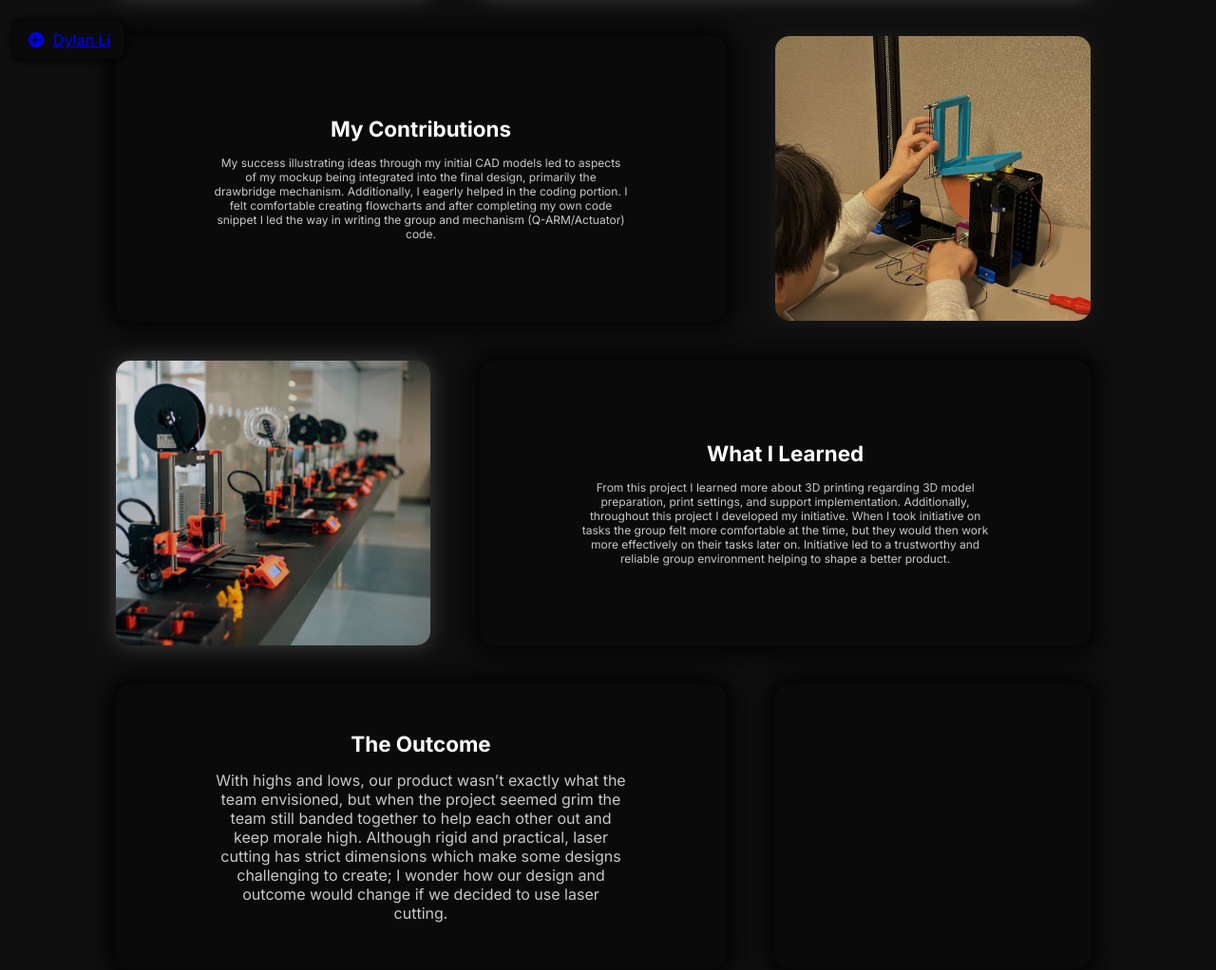
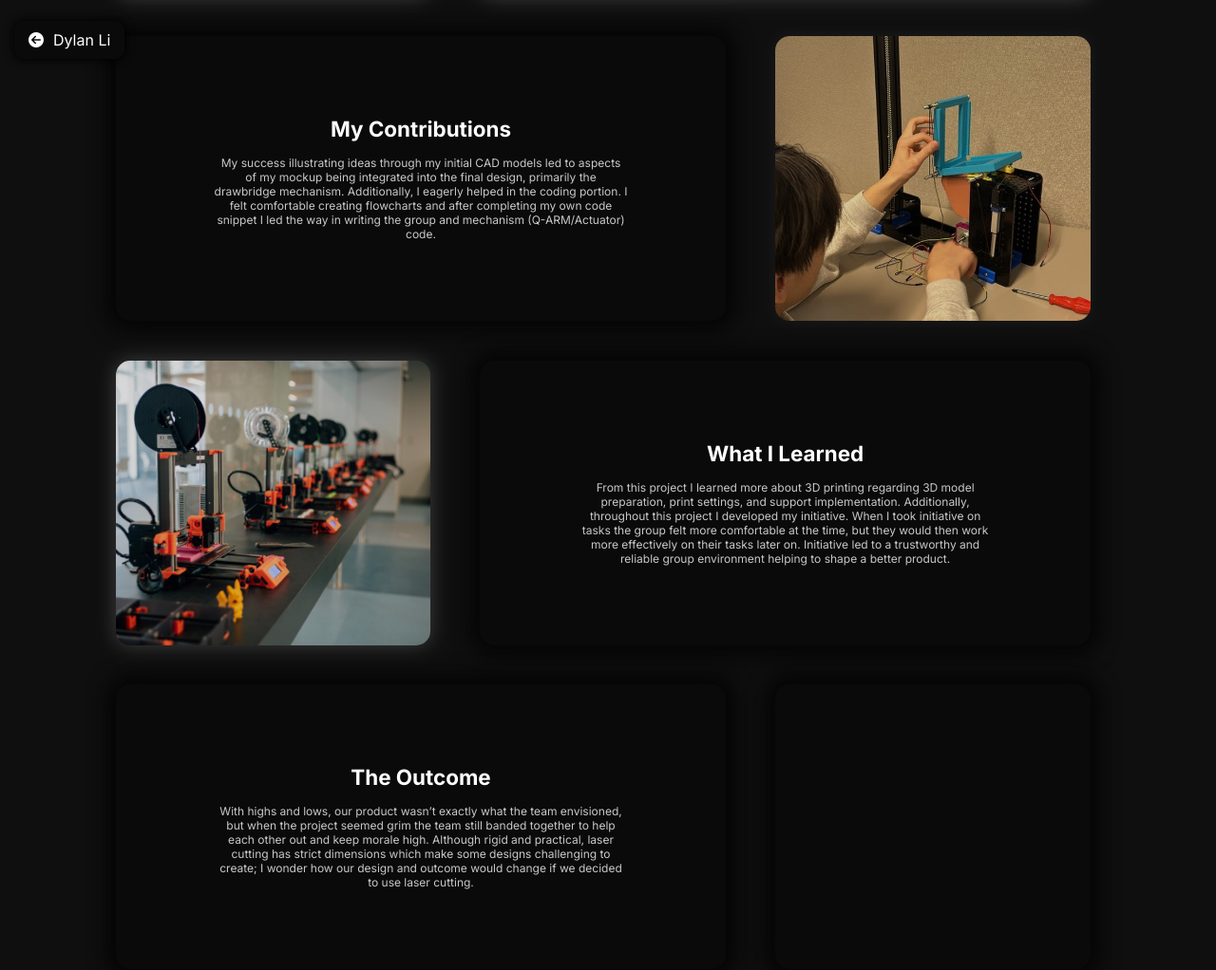
Before and after one commit to dylanliwu/1P13-Learning-Portfolio--Project-1-, a plain HTML site: page index.html in a window 1280 px wide. Shown: the part 723-1745 px from the top of the page at 95% size. Drawn offline with Linux system fonts and the light colour scheme.

Commit message:
Updated corner chip

```diff
--- a/index.html
+++ b/index.html
@@ -62,7 +62,7 @@
         </div>
         <div class="large-block centered-block block">
             <h2 class="heading">The Outcome</h2>
-            <p>With highs and lows, our product wasn’t exactly what the team envisioned, but when the project seemed grim the team still banded together to help each other out and keep morale high. Although rigid and practical, laser cutting has strict dimensions which make some designs challenging to create; I wonder how our design and outcome would change if we decided to use laser cutting.</p>
+            <p class="text">With highs and lows, our product wasn’t exactly what the team envisioned, but when the project seemed grim the team still banded together to help each other out and keep morale high. Although rigid and practical, laser cutting has strict dimensions which make some designs challenging to create; I wonder how our design and outcome would change if we decided to use laser cutting.</p>
         </div>
         <div class="small-block block"></div>
     </div>
--- a/style.css
+++ b/style.css
@@ -11,7 +11,9 @@ body {
     padding: 0;
     border: 0;
     box-sizing: border-box;
+    text-decoration: none;
 }
+
 
 :root {
     --font-title: clamp(2rem, 3.5vw, 7.5rem);
@@ -177,6 +179,10 @@ body {
     }
 }
 
+a {
+    color: white;
+}
+
 .footer {
     width: 100%;
     text-align: center;
```
